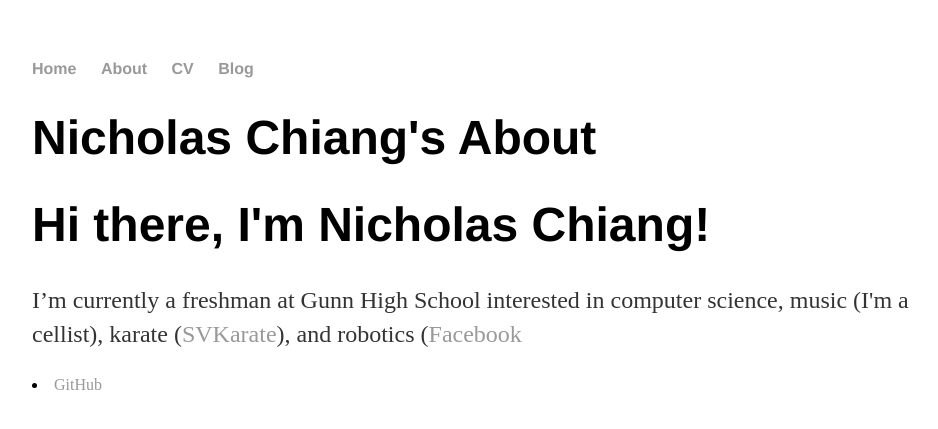
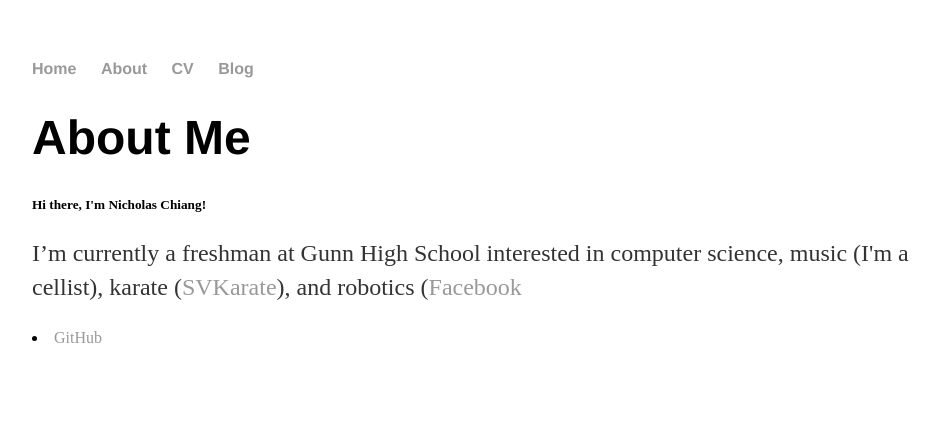
Before and after one commit to nicholaschiang/nicholaschiang.github.io, a Jekyll site: the page built from about/index.html, in a window 1280 px wide. Shown: the top 429 px of the page, without its empty margins (160-1098 px from the left). Built offline with Jekyll 4.4.1, drawn with Linux system fonts in a browser that asks for light colours.

Commit message:
Update index.html

```diff
--- a/about/index.html
+++ b/about/index.html
@@ -1,9 +1,9 @@
 ---
 layout: default
-title: Nicholas Chiang's About
+title: About Me
 ---
 	<h1>{{ page.title }}</h1>
 	<div class="blurb">
-	<h1>Hi there, I'm Nicholas Chiang!</h1>
+	<h5>Hi there, I'm Nicholas Chiang!</h5>
 	<p>I’m currently a freshman at Gunn High School interested in computer science, music (I'm a cellist), karate (<a href="https://svkarate.com">SVKarate</a>), and robotics (<a href="https://gunnrobotics.com>GRT</a>).</a></p>
 </div><!-- /.blurb -->
```
